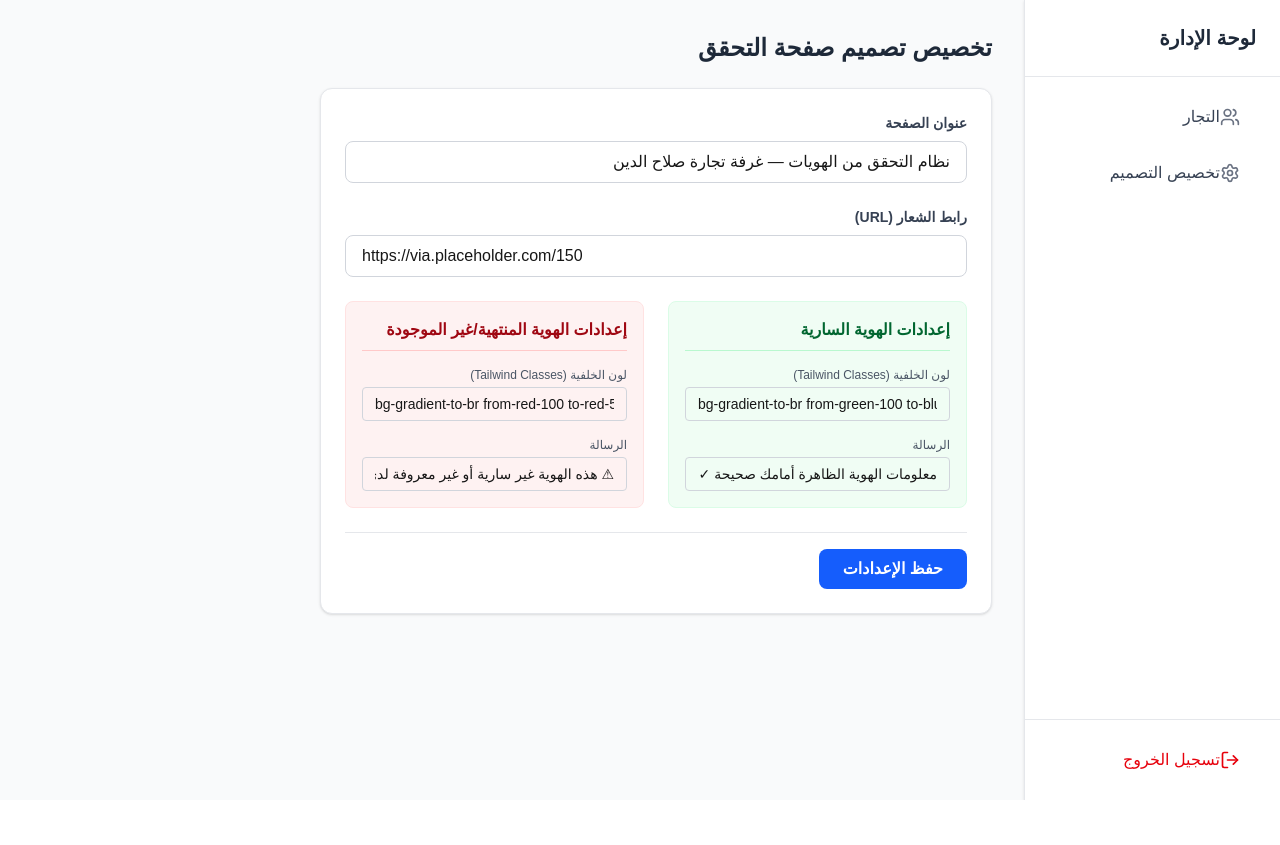
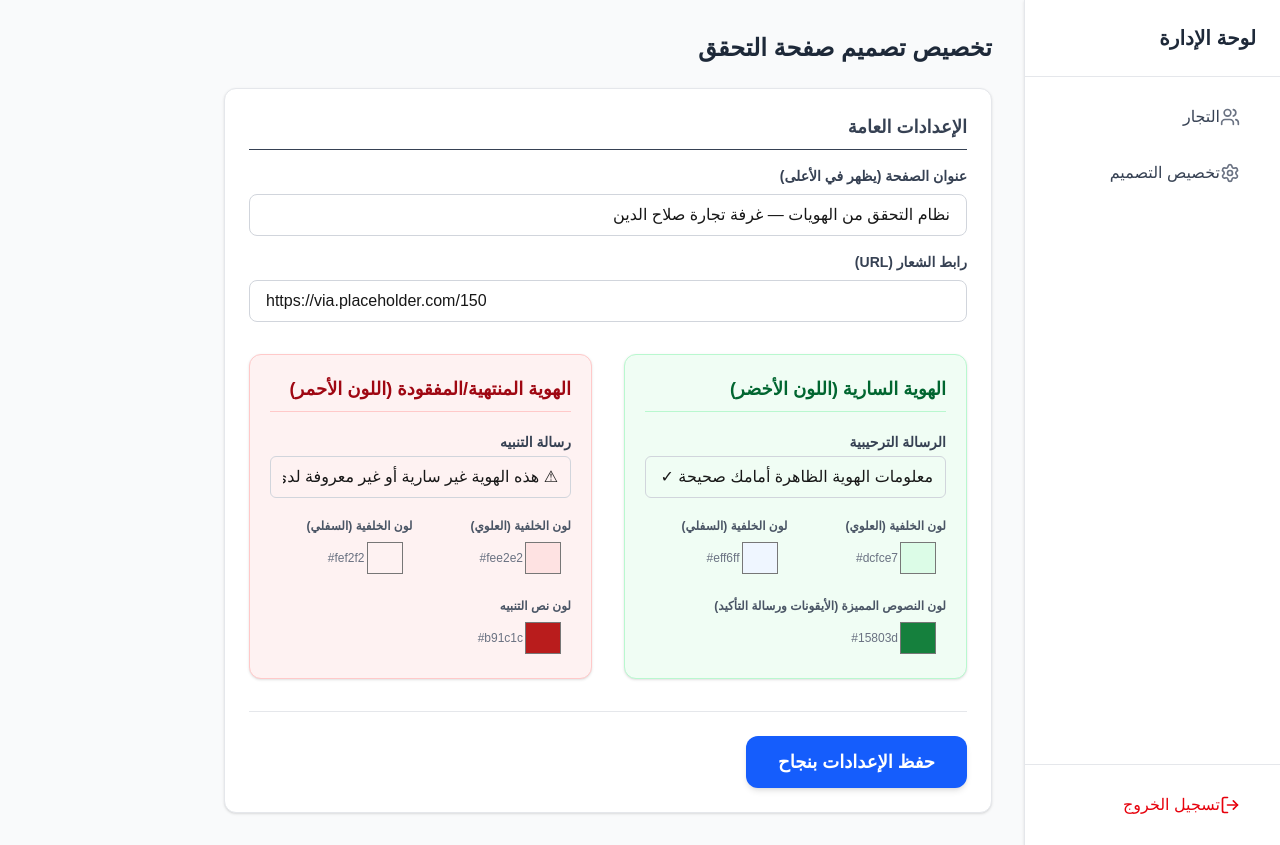
Before and after one commit to Ali133-7/chamber_api, a Next.js app: page /admin/settings in a window 1280 px wide. Before the commit the page ends 800 px from the top, so only its background shows below. Built offline with nearby package versions, Linux system fonts and the light colour scheme; no server answers; the database is empty.

Commit message:
Update settings page to use graphical color pickers instead of text classes

```diff
--- a/src/app/admin/(dashboard)/settings/page.tsx
+++ b/src/app/admin/(dashboard)/settings/page.tsx
@@ -3,15 +3,16 @@
 import { useEffect, useState } from "react";
 
 export default function SettingsPage() {
-  const [loading, setLoading] = useState(false);
   const [saving, setSaving] = useState(false);
   const [message, setMessage] = useState("");
 
   const [config, setConfig] = useState({
     pageTitle: "",
-    validBgColor: "",
-    invalidBgColor: "",
     logoUrl: "",
+    validBgStart: "",
+    validBgEnd: "",
+    invalidBgStart: "",
+    invalidBgEnd: "",
     validMessage: "",
     invalidMessage: "",
     primaryColor: "",
@@ -19,7 +20,6 @@ export default function SettingsPage() {
   });
 
   useEffect(() => {
-    // Fetch initial config - we can use server action or api. Since it's public we can create a simple GET api, but wait, config is public anyway. Let's create a GET endpoint.
     fetch('/api/config')
       .then(res => res.json())
       .then(data => setConfig(data))
@@ -64,11 +64,15 @@ export default function SettingsPage() {
         </div>
       )}
 
-      <form onSubmit={handleSubmit} className="bg-white rounded-xl shadow-sm border border-gray-200 p-6 max-w-2xl">
+      <form onSubmit={handleSubmit} className="bg-white rounded-xl shadow-sm border border-gray-200 p-6 max-w-3xl">
 
-        <div className="space-y-6">
+        <div className="space-y-8">
+          {/* General Settings */}
+          <div className="space-y-4">
+            <h2 className="text-lg font-bold text-gray-700 border-b pb-2">الإعدادات العامة</h2>
+
             <div>
-            <label className="block text-sm font-semibold text-gray-700 mb-2">عنوان الصفحة</label>
+              <label className="block text-sm font-semibold text-gray-700 mb-2">عنوان الصفحة (يظهر في الأعلى)</label>
               <input
                 type="text"
                 name="pageTitle"
@@ -87,68 +91,140 @@ export default function SettingsPage() {
                 onChange={handleChange}
                 dir="ltr"
                 className="w-full px-4 py-2 border border-gray-300 rounded-lg focus:ring-blue-500 focus:border-blue-500 text-left"
+                placeholder="https://example.com/logo.png"
               />
             </div>
+          </div>
 
-          <div className="grid grid-cols-1 md:grid-cols-2 gap-6">
-            <div className="p-4 bg-green-50 rounded-lg border border-green-100 space-y-4">
-              <h3 className="font-bold text-green-800 border-b border-green-200 pb-2">إعدادات الهوية السارية</h3>
+          <div className="grid grid-cols-1 md:grid-cols-2 gap-8">
+            {/* Valid State Settings */}
+            <div className="p-5 bg-green-50 rounded-xl border border-green-200 space-y-5 shadow-sm">
+              <h3 className="text-lg font-bold text-green-800 border-b border-green-200 pb-2">الهوية السارية (اللون الأخضر)</h3>
+
               <div>
-                <label className="block text-xs font-medium text-gray-600 mb-1">لون الخلفية (Tailwind Classes)</label>
-                <input
-                  type="text"
-                  name="validBgColor"
-                  value={config.validBgColor || ""}
-                  onChange={handleChange}
-                  dir="ltr"
-                  className="w-full px-3 py-1.5 border border-gray-300 rounded text-left text-sm"
-                />
-              </div>
-              <div>
-                <label className="block text-xs font-medium text-gray-600 mb-1">الرسالة</label>
+                <label className="block text-sm font-semibold text-gray-700 mb-1">الرسالة الترحيبية</label>
                 <input
                   type="text"
                   name="validMessage"
                   value={config.validMessage || ""}
                   onChange={handleChange}
-                  className="w-full px-3 py-1.5 border border-gray-300 rounded text-sm"
+                  className="w-full px-3 py-2 border border-gray-300 rounded-md focus:ring-green-500 focus:border-green-500"
                 />
+              </div>
+
+              <div className="grid grid-cols-2 gap-4">
+                <div>
+                  <label className="block text-xs font-semibold text-gray-600 mb-1">لون الخلفية (العلوي)</label>
+                  <div className="flex items-center space-x-2 space-x-reverse">
+                    <input
+                      type="color"
+                      name="validBgStart"
+                      value={config.validBgStart || "#dcfce7"}
+                      onChange={handleChange}
+                      className="w-10 h-10 rounded cursor-pointer border-0 p-0"
+                    />
+                    <span className="text-xs text-gray-500 font-mono" dir="ltr">{config.validBgStart}</span>
                   </div>
                 </div>
 
-            <div className="p-4 bg-red-50 rounded-lg border border-red-100 space-y-4">
-              <h3 className="font-bold text-red-800 border-b border-red-200 pb-2">إعدادات الهوية المنتهية/غير الموجودة</h3>
                 <div>
-                <label className="block text-xs font-medium text-gray-600 mb-1">لون الخلفية (Tailwind Classes)</label>
+                  <label className="block text-xs font-semibold text-gray-600 mb-1">لون الخلفية (السفلي)</label>
+                  <div className="flex items-center space-x-2 space-x-reverse">
                     <input
-                  type="text"
-                  name="invalidBgColor"
-                  value={config.invalidBgColor || ""}
+                      type="color"
+                      name="validBgEnd"
+                      value={config.validBgEnd || "#eff6ff"}
                       onChange={handleChange}
-                  dir="ltr"
-                  className="w-full px-3 py-1.5 border border-gray-300 rounded text-left text-sm"
+                      className="w-10 h-10 rounded cursor-pointer border-0 p-0"
                     />
+                    <span className="text-xs text-gray-500 font-mono" dir="ltr">{config.validBgEnd}</span>
                   </div>
+                </div>
+              </div>
+
               <div>
-                <label className="block text-xs font-medium text-gray-600 mb-1">الرسالة</label>
+                <label className="block text-xs font-semibold text-gray-600 mb-1">لون النصوص المميزة (الأيقونات ورسالة التأكيد)</label>
+                <div className="flex items-center space-x-2 space-x-reverse">
+                  <input
+                    type="color"
+                    name="primaryColor"
+                    value={config.primaryColor || "#15803d"}
+                    onChange={handleChange}
+                    className="w-10 h-10 rounded cursor-pointer border-0 p-0"
+                  />
+                  <span className="text-xs text-gray-500 font-mono" dir="ltr">{config.primaryColor}</span>
+                </div>
+              </div>
+            </div>
+
+            {/* Invalid State Settings */}
+            <div className="p-5 bg-red-50 rounded-xl border border-red-200 space-y-5 shadow-sm">
+              <h3 className="text-lg font-bold text-red-800 border-b border-red-200 pb-2">الهوية المنتهية/المفقودة (اللون الأحمر)</h3>
+
+              <div>
+                <label className="block text-sm font-semibold text-gray-700 mb-1">رسالة التنبيه</label>
                 <input
                   type="text"
                   name="invalidMessage"
                   value={config.invalidMessage || ""}
                   onChange={handleChange}
-                  className="w-full px-3 py-1.5 border border-gray-300 rounded text-sm"
+                  className="w-full px-3 py-2 border border-gray-300 rounded-md focus:ring-red-500 focus:border-red-500"
                 />
+              </div>
+
+              <div className="grid grid-cols-2 gap-4">
+                <div>
+                  <label className="block text-xs font-semibold text-gray-600 mb-1">لون الخلفية (العلوي)</label>
+                  <div className="flex items-center space-x-2 space-x-reverse">
+                    <input
+                      type="color"
+                      name="invalidBgStart"
+                      value={config.invalidBgStart || "#fee2e2"}
+                      onChange={handleChange}
+                      className="w-10 h-10 rounded cursor-pointer border-0 p-0"
+                    />
+                    <span className="text-xs text-gray-500 font-mono" dir="ltr">{config.invalidBgStart}</span>
+                  </div>
+                </div>
+
+                <div>
+                  <label className="block text-xs font-semibold text-gray-600 mb-1">لون الخلفية (السفلي)</label>
+                  <div className="flex items-center space-x-2 space-x-reverse">
+                    <input
+                      type="color"
+                      name="invalidBgEnd"
+                      value={config.invalidBgEnd || "#fef2f2"}
+                      onChange={handleChange}
+                      className="w-10 h-10 rounded cursor-pointer border-0 p-0"
+                    />
+                    <span className="text-xs text-gray-500 font-mono" dir="ltr">{config.invalidBgEnd}</span>
                   </div>
                 </div>
               </div>
 
-          <div className="pt-4 border-t border-gray-200">
+              <div>
+                <label className="block text-xs font-semibold text-gray-600 mb-1">لون نص التنبيه</label>
+                <div className="flex items-center space-x-2 space-x-reverse">
+                  <input
+                    type="color"
+                    name="dangerColor"
+                    value={config.dangerColor || "#b91c1c"}
+                    onChange={handleChange}
+                    className="w-10 h-10 rounded cursor-pointer border-0 p-0"
+                  />
+                  <span className="text-xs text-gray-500 font-mono" dir="ltr">{config.dangerColor}</span>
+                </div>
+              </div>
+            </div>
+          </div>
+
+          <div className="pt-6 border-t border-gray-200">
             <button
               type="submit"
               disabled={saving}
-              className="bg-blue-600 text-white px-6 py-2 rounded-lg font-bold hover:bg-blue-700 disabled:opacity-50"
+              className="bg-blue-600 text-white px-8 py-3 rounded-xl font-bold hover:bg-blue-700 disabled:opacity-50 transition w-full md:w-auto text-lg shadow-md"
             >
-              {saving ? "جاري الحفظ..." : "حفظ الإعدادات"}
+              {saving ? "جاري الحفظ..." : "حفظ الإعدادات بنجاح"}
             </button>
           </div>
         </div>
--- a/src/app/verify/[token]/page.tsx
+++ b/src/app/verify/[token]/page.tsx
@@ -22,12 +22,17 @@ export default async function VerifyPage({ params }: PageProps) {
   const isValid = member?.isValid && member?.qrVisible;
 
   // Determine styles based on validity
-  const bgClass = isValid ? config.validBgColor : config.invalidBgColor;
-  const messageColor = isValid ? config.primaryColor : config.dangerColor;
+  const bgStart = isValid ? config.validBgStart : config.invalidBgStart;
+  const bgEnd = isValid ? config.validBgEnd : config.invalidBgEnd;
+  const textColor = isValid ? config.primaryColor : config.dangerColor;
   const message = isValid ? config.validMessage : config.invalidMessage;
 
+  const bgStyle = {
+    background: `linear-gradient(to bottom right, ${bgStart}, ${bgEnd})`
+  };
+
   return (
-    <div className={`min-h-screen ${bgClass} flex flex-col items-center py-12 px-4 rtl font-sans`} dir="rtl">
+    <div className={`min-h-screen flex flex-col items-center py-12 px-4 rtl font-sans`} dir="rtl" style={bgStyle}>
 
       {/* Header */}
       <div className="flex flex-col items-center mb-8 text-center">
@@ -37,26 +42,26 @@ export default async function VerifyPage({ params }: PageProps) {
             <img
               src={config.logoUrl}
               alt="شعار الغرفة"
-              className="object-contain w-full h-full"
+              className="object-contain w-full h-full drop-shadow-md"
             />
           </div>
         )}
-        <h1 className="text-2xl md:text-3xl font-bold text-gray-800">
+        <h1 className="text-2xl md:text-3xl font-bold text-gray-800 drop-shadow-sm">
           {config.pageTitle}
         </h1>
       </div>
 
       {/* Main Card */}
-      <div className="w-full max-w-md bg-white rounded-2xl shadow-xl overflow-hidden border border-gray-100">
+      <div className="w-full max-w-md bg-white/90 backdrop-blur-sm rounded-2xl shadow-xl overflow-hidden border border-gray-100">
 
         {/* Status Banner */}
-        <div className={`flex items-center justify-center p-4 ${isValid ? 'bg-green-50' : 'bg-red-50'} border-b ${isValid ? 'border-green-100' : 'border-red-100'}`}>
+        <div className={`flex items-center justify-center p-4 border-b`} style={{ backgroundColor: bgStart, borderColor: bgEnd }}>
           {isValid ? (
-            <CheckCircle className={`w-6 h-6 ml-2 ${messageColor}`} />
+            <CheckCircle className={`w-6 h-6 ml-2`} style={{ color: textColor }} />
           ) : (
-            <XCircle className={`w-6 h-6 ml-2 ${messageColor}`} />
+            <XCircle className={`w-6 h-6 ml-2`} style={{ color: textColor }} />
           )}
-          <span className={`text-lg font-bold ${messageColor}`}>
+          <span className={`text-lg font-bold`} style={{ color: textColor }}>
             {message}
           </span>
         </div>
@@ -102,7 +107,7 @@ export default async function VerifyPage({ params }: PageProps) {
       </div>
 
       {/* Footer */}
-      <div className="mt-8 text-sm text-gray-500 text-center">
+      <div className="mt-8 text-sm text-gray-700 text-center font-medium drop-shadow-sm">
         جميع الحقوق محفوظة © {new Date().getFullYear()} - غرفة تجارة صلاح الدين
       </div>
 
--- a/src/lib/config.ts
+++ b/src/lib/config.ts
@@ -2,13 +2,15 @@ import prisma from '@/lib/prisma';
 
 export const defaultConfig = {
   pageTitle: 'نظام التحقق من الهويات — غرفة تجارة صلاح الدين',
-  validBgColor: 'bg-gradient-to-br from-green-100 to-blue-50',
-  invalidBgColor: 'bg-gradient-to-br from-red-100 to-red-50',
+  validBgStart: '#dcfce7',
+  validBgEnd: '#eff6ff',
+  invalidBgStart: '#fee2e2',
+  invalidBgEnd: '#fef2f2',
   logoUrl: 'https://via.placeholder.com/150', // Replace with real logo
   validMessage: 'معلومات الهوية الظاهرة أمامك صحيحة ✓',
   invalidMessage: '⚠ هذه الهوية غير سارية أو غير معروفة لدى الغرفة',
-  primaryColor: 'text-green-700',
-  dangerColor: 'text-red-700',
+  primaryColor: '#15803d',
+  dangerColor: '#b91c1c',
 };
 
 export async function getSiteConfig() {
```
Lines whose indentation alone changed are shown as unchanged.
